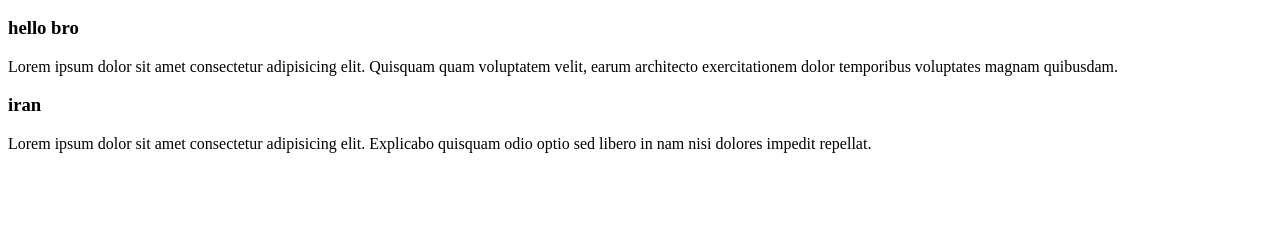
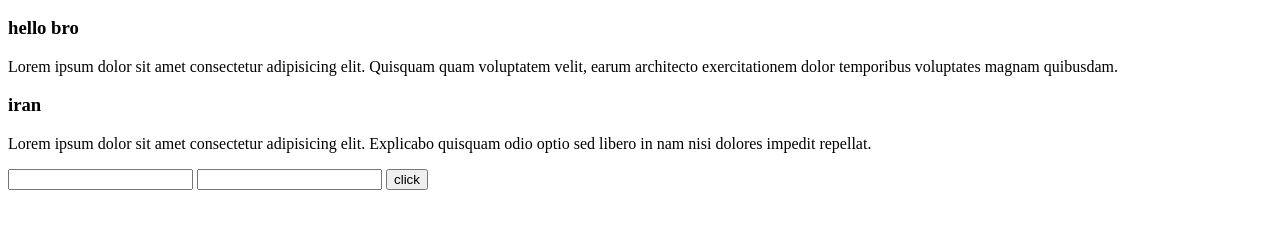
Before and after one commit to mdriyajulislamakash11/my-frist-website, a plain HTML site: page index.html in a window 1280 px wide. Shown: the part 110-338 px from the top of the page. Drawn offline with Linux system fonts and the light colour scheme.

Commit message:
work done

```diff
--- a/index.html
+++ b/index.html
@@ -13,5 +13,10 @@
 
     <h3>iran</h3>
     <p>Lorem ipsum dolor sit amet consectetur adipisicing elit. Explicabo quisquam odio optio sed libero in nam nisi dolores impedit repellat.</p>
+    <input type="text" name="enter your name" id="">
+    <input type="password" name="enter you password">
+    <button>click</button>
+
+
 </body>
 </html>
```
